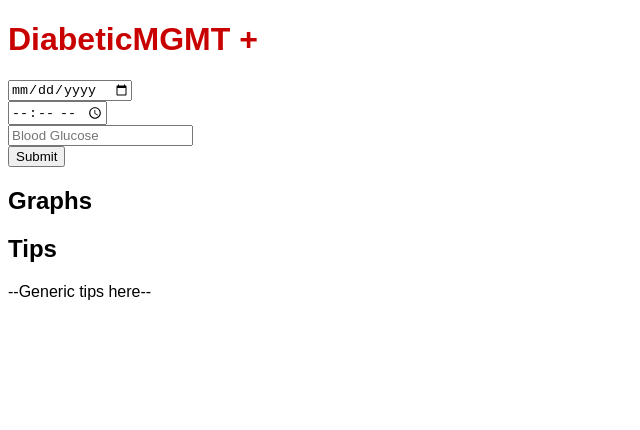
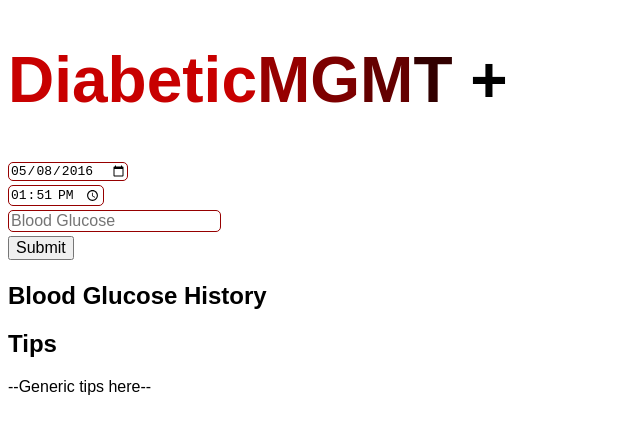
Before and after one commit to cyrus-shahrivar/diabeticMGMT, a website: page public/index.html in a window 1280 px wide. Shown: the whole page, without its empty margins (0-640 px from the left). Drawn offline with nearby package versions, Linux system fonts and the light colour scheme; no server answers.

Commit message:
updated look of app, automatically filled in date and time, next is working on loginand database logic to pull out current user, then send to kyle for testing, then come up with series of layouts to do future work on

```diff
--- a/public/app.js
+++ b/public/app.js
@@ -1,14 +1,18 @@
 console.log("connected to app.js");
 $(document).ready(function(){
+  //gets graph data from database, generates graph
   $.ajax({
     url: "/users",
     method: "GET"
   }).done(function(data){
     dataArray = JSON.parse(data);
-    console.log(dataArray);
   }).done(d3stuff);
 
     dataArray = [];
+    // set the date and time to today by default
+    $("#date").val(new Date().toISOString().substring(0, 10));
+    $("#time").val(new Date().toTimeString().substring(0,5));
+    // grabs values from form, sends to database, refreshes graph(s)
     var sendVitals = function(){
       var bloodGlucose = $("#bg").val();
       var date = $("#date").val();
@@ -23,17 +27,24 @@ $(document).ready(function(){
       }).done(function(){
         $("#graphs").html("");
         $("#vitals").trigger("reset");
+        // set the date and time to today by default
+        $("#date").val(new Date().toISOString().substring(0, 10));
+        $("#time").val(new Date().toTimeString().substring(0,5));
         $.ajax({
           url: "/users",
           method: "GET"
         }).done(function(data){
           dataArray = JSON.parse(data);
-          console.log(dataArray);
         }).done(d3stuff);
       });
     };
 
-    $("#submit").on("click", sendVitals);
+    //triggers sendvitals function on submit
+    $("#submit").on("click", function(e){
+        e.preventDefault();
+        sendVitals();
+
+    });
 
 
 
--- a/public/index.html
+++ b/public/index.html
@@ -2,6 +2,7 @@
 <html>
   <head>
     <meta charset="utf-8">
+    <!-- <meta name="viewport" content="width=device-width, initial-scale=1.0"> -->
     <title>Home</title>
     <link rel="stylesheet" href="style.css">
     <style>
@@ -24,7 +25,7 @@
   </head>
   <body>
     <header>
-      <h1>DiabeticMGMT +</h1>
+      <h1>Diabetic<span id="M">M</span><span id="G">G</span><span id="M2">M</span><span id="T">T</span><span id="plus"> +</span></h1>
     </header>
     <form id="vitals">
       <input type="date" placeholder="Date" id="date"><br>
@@ -43,7 +44,7 @@
     <!-- <div class="data">
       <h2>Data:</h2>
     </div> -->
-    <h2>Graphs</h2>
+    <h2>Blood Glucose History</h2>
     <div id="graphs">
 
     </div>
--- a/public/style.css
+++ b/public/style.css
@@ -4,10 +4,51 @@ body {
 
 header {
   color: rgba(200,0,0,1);
-  /*text-align: center;*/
+  font-size: 2em;
 }
 
-#plusSign {
-  font-size: 3em;
-  margin: 0;
+#M {
+  color: rgba(150,0,0,1);
 }
+
+#G {
+  color: rgba(125,0,0,1);
+}
+
+#M2 {
+  color: rgba(100,0,0,1);
+}
+
+#T {
+  color: rgba(50,0,0,1);
+}
+
+#plus {
+  color: rgba(0,0,0,1);
+}
+
+#date {
+  font-size: 1em;
+  border: rgba(150,0,0,1) solid 1px;
+  border-radius: 5px;
+  margin: 2px auto;
+}
+
+#time {
+  font-size: 1em;
+  margin: 2px auto;
+  border: rgba(150,0,0,1) solid 1px;
+  border-radius: 5px;
+}
+
+#bg {
+  font-size: 1em;
+  border: rgba(150,0,0,1) solid 1px;
+  border-radius: 5px;
+  margin: 2px auto;
+}
+
+#submit {
+  font-size: 1em;
+  margin: 2px auto;
+}
```
